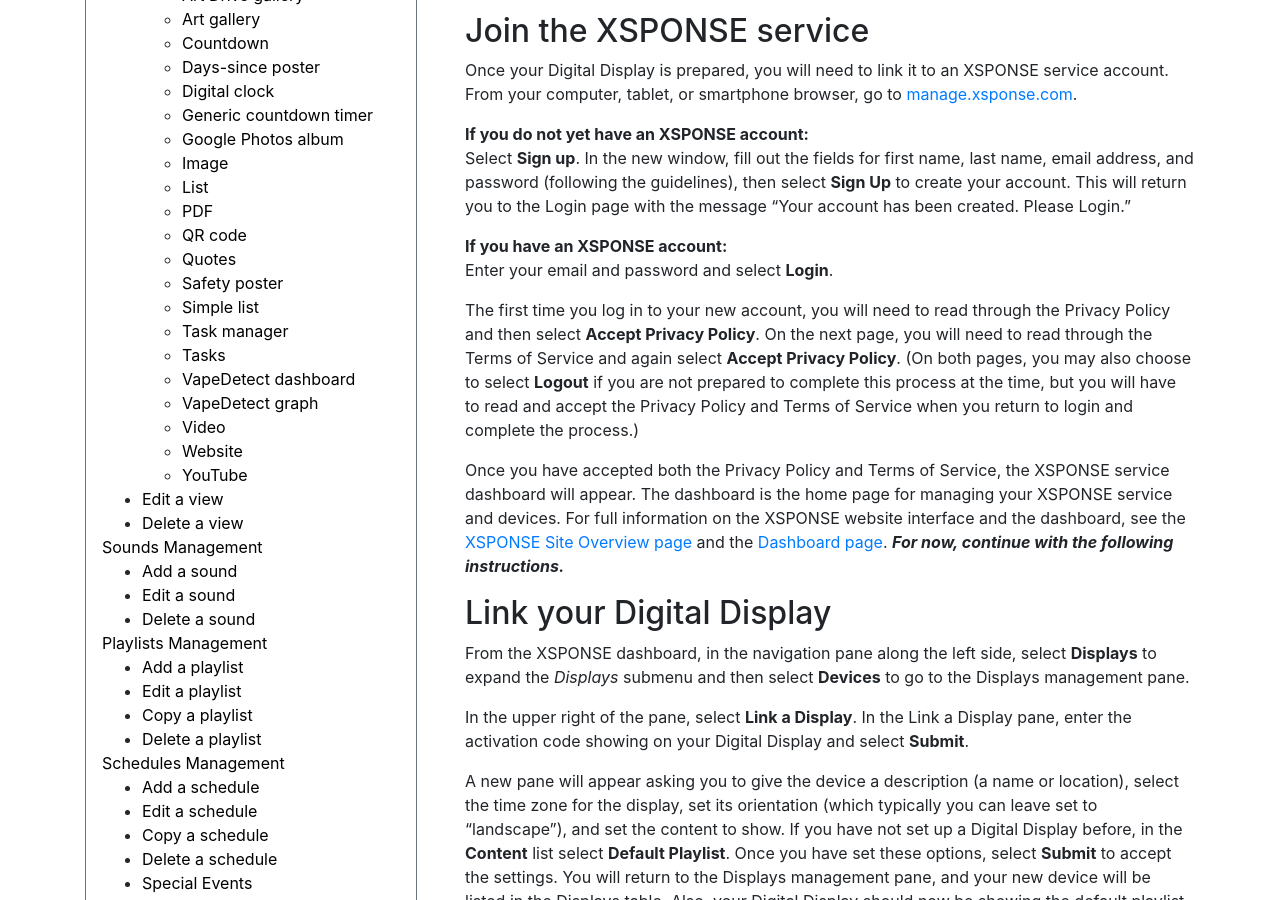
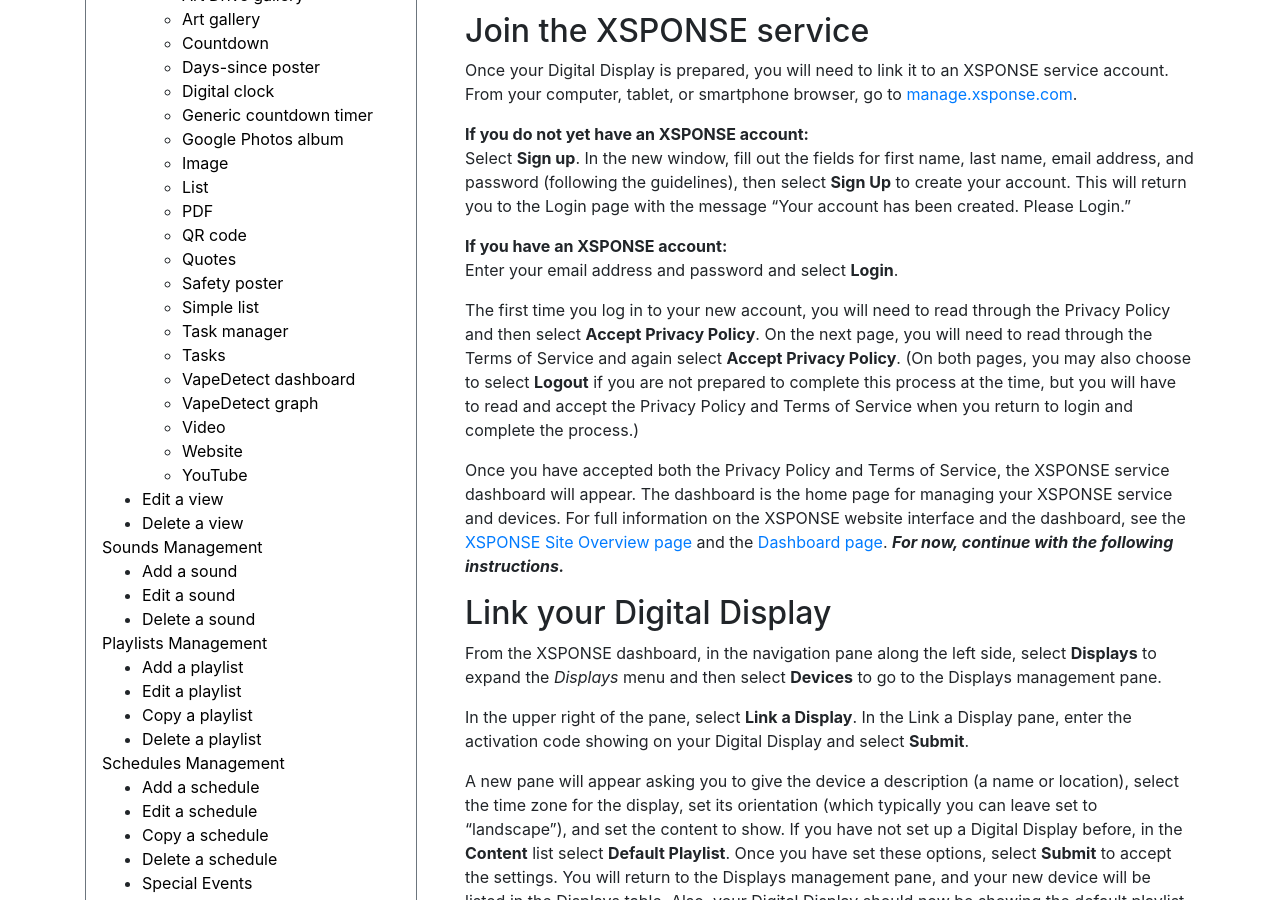
Before and after one commit to NrsSystems/docs, a Jekyll site: the page built from digital-displays/artdrive-quickstart.md, in a window 1280 px wide and 900 px high, scrolled down 713 px. Built offline with Jekyll 4.4.1, drawn with Linux system fonts in a browser that asks for light colours; our own code applies the rules of GitHub Pages for plain Markdown files.

Commit message:
Update artdrive-quickstart.md

```diff
--- a/digital-displays/artdrive-quickstart.md
+++ b/digital-displays/artdrive-quickstart.md
@@ -16,14 +16,14 @@ Once your Digital Display is prepared, you will need to link it to an XSPONSE se
 Select **Sign up**. In the new window, fill out the fields for first name, last name, email address, and password (following the guidelines), then select **Sign Up** to create your account. This will return you to the Login page with the message "Your account has been created. Please Login."
 
 **If you have an XSPONSE account:**
-Enter your email and password and select **Login**.
+Enter your email address and password and select **Login**.
 
 The first time you log in to your new account, you will need to read through the Privacy Policy and then select **Accept Privacy Policy**. On the next page, you will need to read through the Terms of Service and again select **Accept Privacy Policy**. (On both pages, you may also choose to select **Logout** if you are not prepared to complete this process at the time, but you will have to read and accept the Privacy Policy and Terms of Service when you return to login and complete the process.)
 
 Once you have accepted both the Privacy Policy and Terms of Service, the XSPONSE service dashboard will appear. The dashboard is the home page for managing your XSPONSE service and devices. For full information on the XSPONSE website interface and the dashboard, see the [XSPONSE Site Overview page](../general-ops/site-overview.md) and the [Dashboard page](../general-ops/dashboard.md). ***For now, continue with the following instructions.***
 
 ## Link your Digital Display
-From the XSPONSE dashboard, in the navigation pane along the left side, select **Displays** to expand the _Displays_ submenu and then select **Devices** to go to the Displays management pane.
+From the XSPONSE dashboard, in the navigation pane along the left side, select **Displays** to expand the _Displays_ menu and then select **Devices** to go to the Displays management pane.
 
 In the upper right of the pane, select **Link a Display**. In the Link a Display pane, enter the activation code showing on your Digital Display and select **Submit**.
 
```
